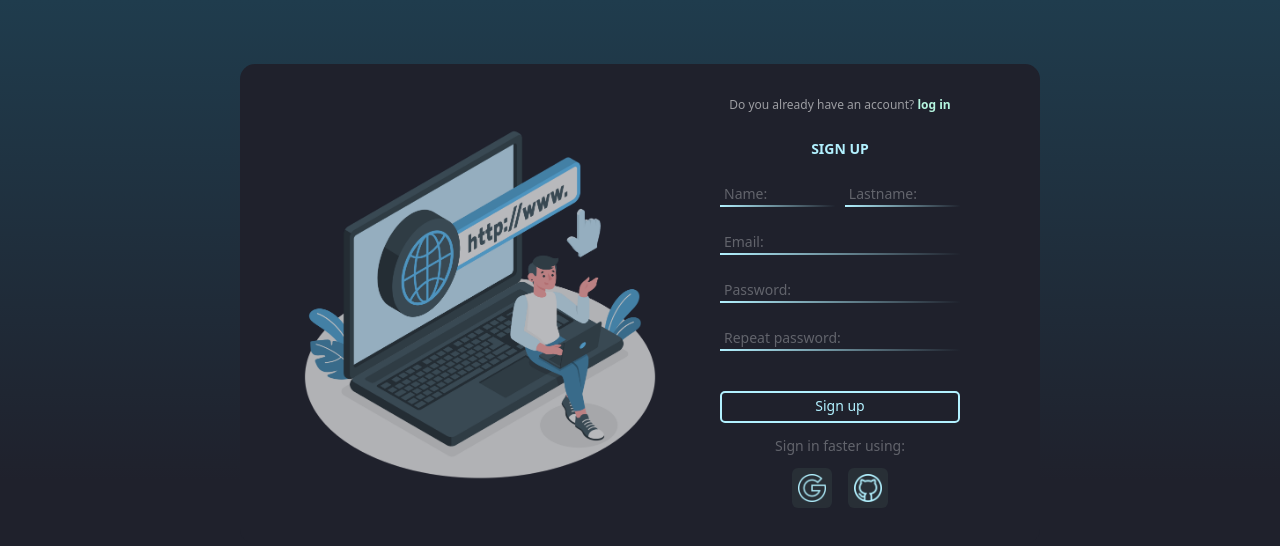
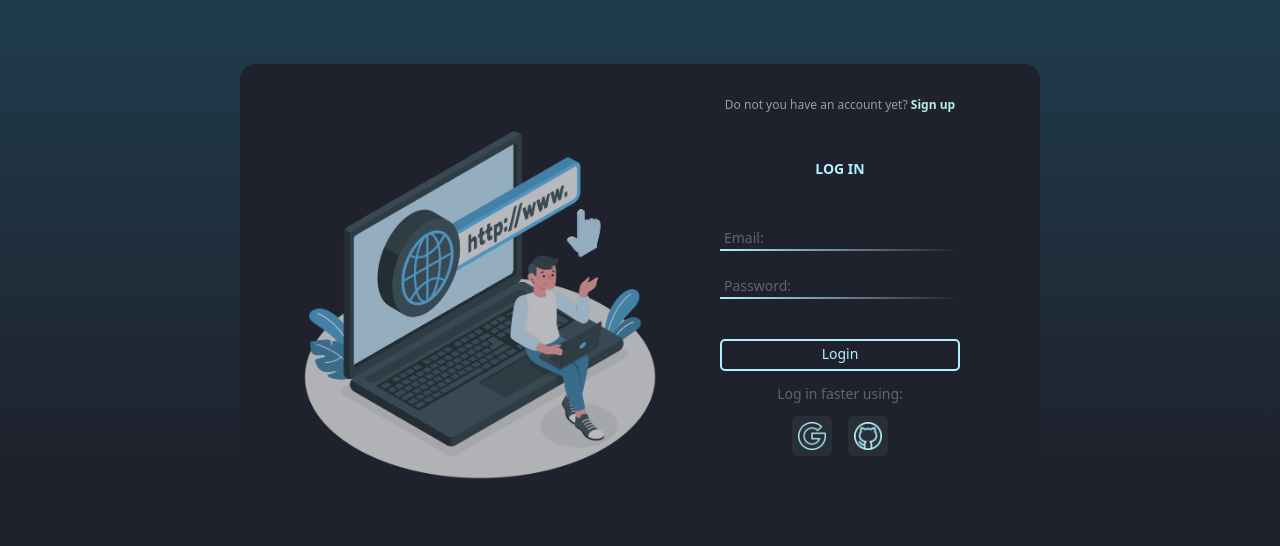
Before and after one commit to RoberthLoorDev/link-shortener, a Vue app in the folder frontend/: page /login in a window 1280 px wide. Shown: the top 546 px of the page. Built offline with nearby package versions, Linux system fonts and the light colour scheme; what tailwindcss-animated would draw is missing.

Commit message:
refactor: reassignment of the registration and user login pages

```diff
--- a/frontend/src/components/SignUpFormComponent.vue
+++ b/frontend/src/components/SignUpFormComponent.vue
@@ -126,8 +126,9 @@
 </template>
 
 <script>
-import { SignUpFormInterface } from "../interfaces/interfaces";
 import { ref } from "vue";
+import { loginSignup } from "../components/SignUpFormComponent.vue";
+
 export default {
   setup() {
     const formData = ref({
@@ -156,6 +157,8 @@ export default {
         })
         .then((data) => {
           console.log(data.data);
+
+          loginSignup.value = "login";
         })
         .catch((error) => {
           console.log(error);
--- /dev/null
+++ b/frontend/src/pages/LoginPage.vue
@@ -0,0 +1,40 @@
+<template>
+  <div class="background">
+    <div class="flex flex-1 justify-center">
+      <!-- box-signup -->
+      <div class="flex h-[30rem] bg-[#1F212C] rounded-[15px] shadow-none mt-16">
+        <div class="hidden md:flex justify-center items-center w-[50%]">
+          <img class="w-[23rem] ml-20" src="../assets/image-sign.png" alt="" />
+        </div>
+
+        <div class="flex flex-col items-center w-[100%] md:w-[50%]">
+          <!-- Login -->
+          <div class="flex justify-center">
+            <p class="text-center text-[12px] text-[#9C9DA2] mt-8 select-none">
+              Do not you have an account yet?
+              <RouterLink to="/sign-up">
+                <span class="text-[#B5F5DF] cursor-pointer font-bold"
+                  >Sign up</span
+                >
+              </RouterLink>
+
+              <LoginComponent></LoginComponent>
+            </p>
+          </div>
+        </div>
+      </div>
+    </div>
+  </div>
+</template>
+
+<script lang="ts">
+import LoginComponent from "../components/LoginComponent.vue";
+
+export default {
+  name: "LoginPage",
+  components: { LoginComponent },
+  setup() {
+    return {};
+  },
+};
+</script>
--- a/frontend/src/pages/SignUp.vue
+++ b/frontend/src/pages/SignUpPage.vue
@@ -6,30 +6,18 @@
         <div class="hidden md:flex justify-center items-center w-[50%]">
           <img class="w-[23rem] ml-20" src="../assets/image-sign.png" alt="" />
         </div>
+
         <div class="flex flex-col items-center w-[100%] md:w-[50%]">
           <!-- Signup -->
-          <div class="flex justify-center" v-if="loginSignup === 'signup'">
+          <div class="flex justify-center">
             <p class="text-center text-[12px] text-[#9C9DA2] mt-8 select-none">
               Do you already have an account?
-              <span
-                class="text-[#B5F5DF] cursor-pointer font-bold"
-                @click="setLoginForm"
-                >log in</span
-              >
+              <RouterLink to="/login">
+                <span class="text-[#B5F5DF] cursor-pointer font-bold"
+                  >log in</span
+                >
+              </RouterLink>
               <SignUpFormComponent></SignUpFormComponent>
-            </p>
-          </div>
-
-          <!-- Login -->
-          <div class="flex justify-center" v-else>
-            <p class="text-center text-[12px] text-[#9C9DA2] mt-8 select-none">
-              Do not you have an account yet?
-              <span
-                class="text-[#B5F5DF] cursor-pointer font-bold"
-                @click="setLoginForm"
-                >Sign up</span
-              >
-              <LoginComponent></LoginComponent>
             </p>
           </div>
         </div>
@@ -40,18 +28,18 @@
 
 <script lang="ts">
 import SignUpFormComponent from "@/components/SignUpFormComponent.vue";
-import LoginComponent from "@/components/LoginComponent.vue";
 import { ref } from "vue";
+import { useRouter } from "vue-router";
 
 export default {
   name: "SignUpPage",
   components: {
     SignUpFormComponent,
-    LoginComponent,
   },
   setup() {
+    const router = useRouter();
+
     const loginSignup = ref("signup");
-
     const setLoginForm = () => {
       if (loginSignup.value === "login") {
         loginSignup.value = "signup";
@@ -65,6 +53,7 @@ export default {
     return {
       loginSignup,
       setLoginForm,
+      router,
     };
   },
 };
--- a/frontend/src/router.ts
+++ b/frontend/src/router.ts
@@ -1,6 +1,7 @@
 import { createRouter, createWebHistory } from "vue-router";
 import HomePage from "./pages/HomePage.vue";
-import SignUp from "./pages/SignUp.vue";
+import SignUp from "./pages/SignUpPage.vue";
+import LoginPage from "./pages/LoginPage.vue";
 
 const routes = [
   {
@@ -9,7 +10,7 @@ const routes = [
   },
   {
     path: "/login",
-    component: SignUp,
+    component: LoginPage,
   },
   {
     path: "/sign-up",
```
